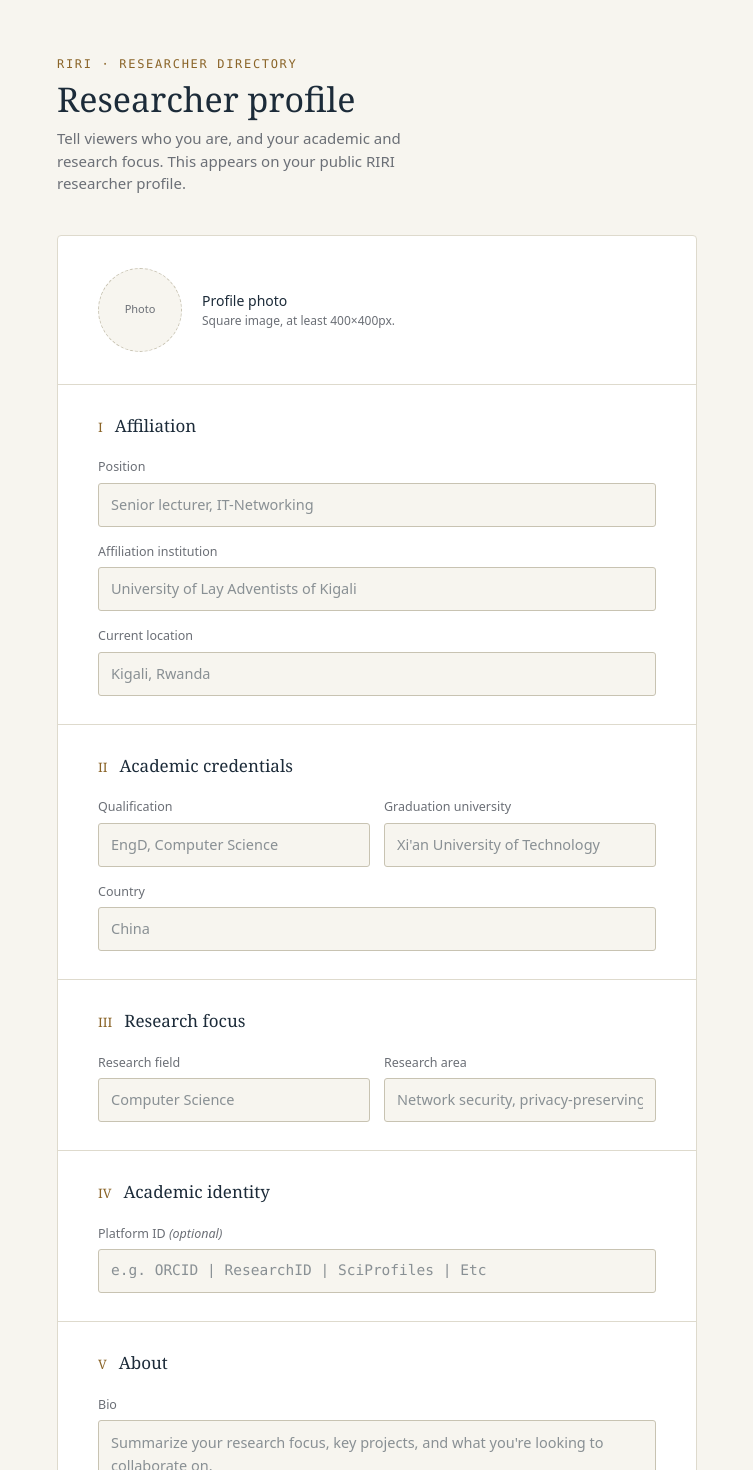
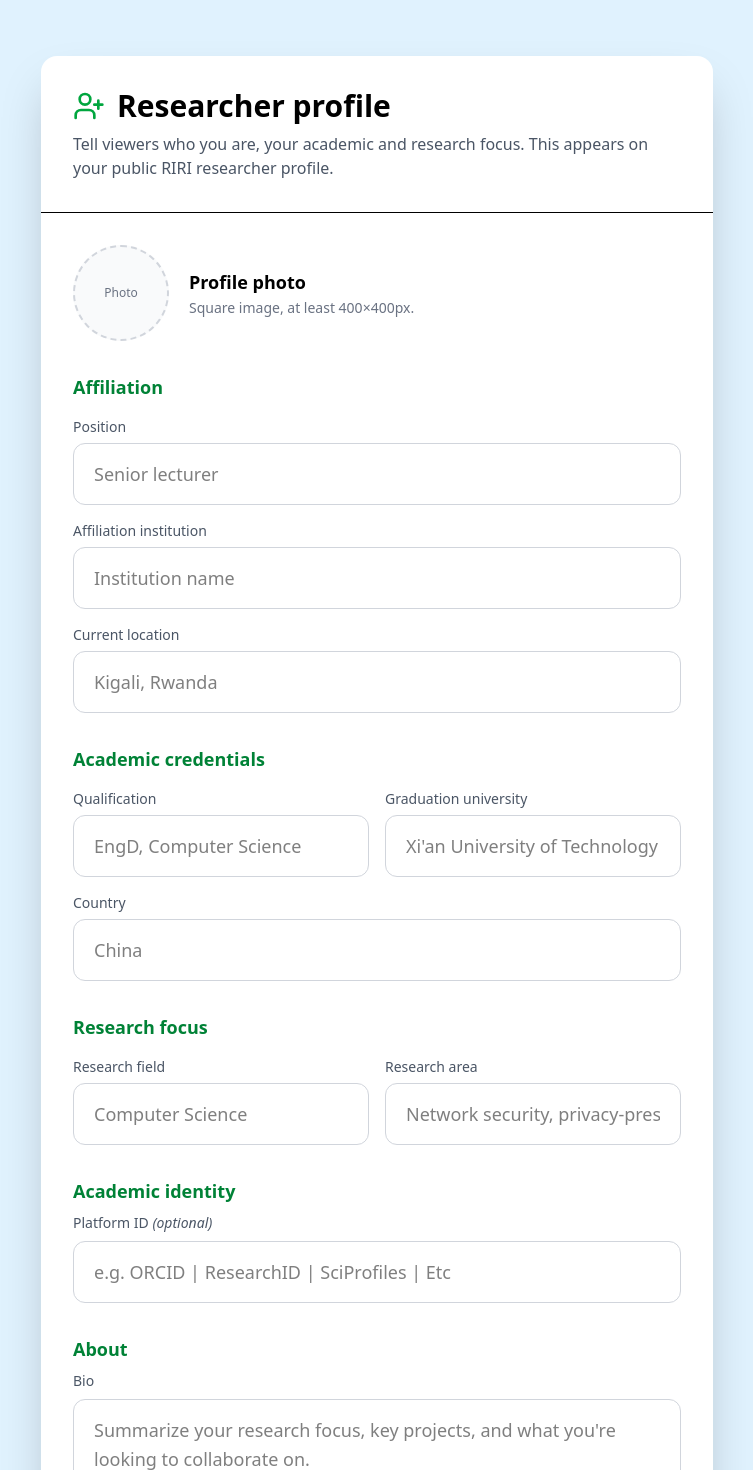
Before and after one commit to kwizeraangelus/RIRI, a Next.js app: page /researcher-profile in a window 1280 px wide. Shown: the top 1470 px of the page, without its empty margins (263-1016 px from the left). Built offline with nearby package versions, Linux system fonts and the light colour scheme.

Commit message:
theses update and publicatio update

```diff
--- a/src/app/(main)/researchers/[id]/page.tsx
+++ b/src/app/(main)/researchers/[id]/page.tsx
@@ -11,6 +11,7 @@ type ResearcherDetail = {
   qualification: string;
   email: string;
   graduation_university: string;
+  graduation_country: string;
   contact: string;
   Position: string;
   ResearchArea: string;
@@ -101,6 +102,10 @@ export default function PublicResearcherProfile() {
               <div>
                 <p className="font-semibold text-gray-700 text-lg">Graduation University</p>
                 <p className="text-gray-600">{researcher.graduation_university}</p>
+              </div>
+              <div>
+                <p className="font-semibold text-gray-700 text-lg">Graduation Country</p>
+                <p className="text-gray-600">{researcher.graduation_country}</p>
               </div>
               <div>
                 <p className="font-semibold text-gray-700 text-lg">Qualification</p>
--- a/src/app/researcher-profile/page.tsx
+++ b/src/app/researcher-profile/page.tsx
@@ -2,14 +2,15 @@
 
 import { useState, Suspense } from 'react';
 import { useSearchParams, useRouter } from 'next/navigation';
+import { UserPlus } from 'lucide-react';
 import { getApiUrl } from '@/utils/api';
 
 export default function ResearcherProfilePage() {
   return (
     <Suspense
       fallback={
-        <div className="min-h-screen bg-[#F7F5EF] flex items-center justify-center">
-          <p className="text-[#6B6F76] text-sm">Loading…</p>
+        <div className="min-h-screen bg-gray-50 flex items-center justify-center">
+          <p className="text-gray-500 text-sm">Loading…</p>
         </div>
       }
     >
@@ -100,7 +101,6 @@ function ResearcherProfileForm() {
       }
 
       setSuccess(true);
-      setTimeout(() => router.push('/'), 1800);
     } catch (err) {
       setApiError(err instanceof Error ? err.message : 'Something went wrong');
     } finally {
@@ -109,91 +109,158 @@ function ResearcherProfileForm() {
   };
 
   const inputClass = (name: string) =>
-    `w-full border rounded-[3px] bg-[#F7F5EF] px-3 py-2.5 text-[14.5px] outline-none transition-colors focus:border-[#B8863B] focus:bg-white ${
-      errors[name] ? 'border-[#B3402E]' : 'border-[#C8C3B2]'
+    `w-full px-5 py-4 border rounded-xl focus:ring-4 focus:ring-green-500 text-lg outline-none transition-colors ${
+      errors[name] ? 'border-red-400' : 'border-gray-300'
     }`;
 
+  if (success) {
     return (
-    <div className="min-h-screen bg-[#F7F5EF] text-[#1C2B39] px-5 py-14">
-      <div className="max-w-[640px] mx-auto">
-        <div className="mb-10">
-          <p className="font-mono text-xs tracking-[0.14em] uppercase text-[#8A6428] mb-2">
-            RIRI &middot; Researcher directory
+      <div className="min-h-screen bg-gray-50 flex items-start justify-center pt-20 px-6">
+        <div className="w-full max-w-md bg-white text-black rounded-2xl shadow-2xl p-8 text-center space-y-4">
+          <div className="w-20 h-20 bg-green-100 rounded-full flex items-center justify-center mx-auto">
+            <UserPlus size={40} className="text-green-600" />
+          </div>
+          <h2 className="text-2xl font-bold">Profile saved</h2>
+          <p className="text-gray-600">
+            We just sent a confirmation link to your email. Click it to activate your account,
+            then log in.
           </p>
-          <h1 className="font-serif text-[34px] leading-[1.15] mb-2">Researcher profile</h1>
-          <p className="text-[15px] text-[#6B6F76] max-w-[46ch]">
-            Tell viewers who you are, and your academic and research focus. This appears on
+        </div>
+      </div>
+    );
+  }
+
+  return (
+    <div className="min-h-screen bg-[#E0F2FE] py-14 px-5">
+      <form
+        onSubmit={handleSubmit}
+        className="w-full max-w-2xl mx-auto bg-white text-black rounded-2xl shadow-2xl overflow-hidden"
+      >
+        <div className="p-8 border-b">
+          <h1 className="text-3xl font-bold flex items-center gap-3">
+            <UserPlus className="text-green-600" size={32} />
+            Researcher profile
+          </h1>
+          <p className="text-gray-600 mt-2">
+            Tell viewers who you are, your academic and research focus. This appears on
             your public RIRI researcher profile.
           </p>
         </div>
 
-        {success ? (
-          <div className="bg-white border border-[#DEDACD] border-l-[3px] border-l-[#2F5233] rounded p-6">
-            <p className="font-serif text-base text-[#2F5233] mb-1.5">Profile saved</p>
-            <p className="text-sm text-[#6B6F76]">
-              Your researcher profile is ready. Redirecting you now…
-            </p>
+        {apiError && (
+          <div className="mx-8 mt-6 p-3 bg-red-50 border border-red-200 text-red-600 rounded-lg text-sm">
+            {apiError}
           </div>
-        ) : (
-          <form onSubmit={handleSubmit} className="bg-white border border-[#DEDACD] rounded-[4px]">
-            <div className="flex items-center gap-5 px-10 py-8 border-b border-[#DEDACD]">
+        )}
+
+        <div className="p-8 space-y-8">
+          <div className="flex items-center gap-5">
             <label
               htmlFor="photoInput"
-                className="w-[84px] h-[84px] rounded-full border-[1.5px] border-dashed border-[#C8C3B2] flex items-center justify-center flex-shrink-0 cursor-pointer overflow-hidden bg-[#F7F5EF]"
+              className="w-24 h-24 rounded-full border-2 border-dashed border-gray-300 flex items-center justify-center flex-shrink-0 cursor-pointer overflow-hidden bg-gray-50 hover:border-green-500 transition-colors"
             >
               {avatarPreview ? (
                 <img src={avatarPreview} className="w-full h-full object-cover" alt="" />
               ) : (
-                  <span className="text-[11px] text-[#6B6F76]">Photo</span>
+                <span className="text-xs text-gray-500">Photo</span>
               )}
             </label>
-              <input type="file" id="photoInput" accept="image/*" className="hidden" onChange={handlePhotoChange} />
+            <input
+              type="file"
+              id="photoInput"
+              accept="image/*"
+              className="hidden"
+              onChange={handlePhotoChange}
+            />
             <div>
-                <p className="text-sm font-medium">Profile photo</p>
-                <p className="text-xs text-[#6B6F76] mt-0.5">Square image, at least 400&times;400px.</p>
+              <p className="text-lg font-semibold">Profile photo</p>
+              <p className="text-sm text-gray-500 mt-0.5">Square image, at least 400&times;400px.</p>
             </div>
           </div>
 
-            <div className="px-10 py-7 border-b border-[#DEDACD]">
-              <div className="flex items-baseline gap-3 mb-5">
-                <span className="font-serif text-[13px] text-[#8A6428]">I</span>
-                <span className="font-serif text-[17px]">Affiliation</span>
-              </div>
-              <Field label="Position" name="Position" value={formData.Position} onChange={handleChange} className={inputClass('Position')} placeholder="Senior lecturer, IT-Networking" />
-              <Field label="Affiliation institution" name="institution" value={formData.institution} onChange={handleChange} className={inputClass('institution')} placeholder="University of Lay Adventists of Kigali" />
-              <Field label="Current location" name="location" value={formData.location} onChange={handleChange} className={inputClass('location')} placeholder="Kigali, Rwanda" last />
+          <div className="space-y-4">
+            <h2 className="text-lg font-bold text-green-700">Affiliation</h2>
+            <Field
+              label="Position"
+              name="Position"
+              value={formData.Position}
+              onChange={handleChange}
+              className={inputClass('Position')}
+              placeholder="Senior lecturer"
+            />
+            <Field
+              label="Affiliation institution"
+              name="institution"
+              value={formData.institution}
+              onChange={handleChange}
+              className={inputClass('institution')}
+              placeholder="Institution name"
+            />
+            <Field
+              label="Current location"
+              name="location"
+              value={formData.location}
+              onChange={handleChange}
+              className={inputClass('location')}
+              placeholder="Kigali, Rwanda"
+            />
           </div>
 
-            <div className="px-10 py-7 border-b border-[#DEDACD]">
-              <div className="flex items-baseline gap-3 mb-5">
-                <span className="font-serif text-[13px] text-[#8A6428]">II</span>
-                <span className="font-serif text-[17px]">Academic credentials</span>
+          <div className="space-y-4">
+            <h2 className="text-lg font-bold text-green-700">Academic credentials</h2>
+            <div className="grid grid-cols-1 sm:grid-cols-2 gap-4">
+              <Field
+                label="Qualification"
+                name="qualification"
+                value={formData.qualification}
+                onChange={handleChange}
+                className={inputClass('qualification')}
+                placeholder="EngD, Computer Science"
+              />
+              <Field
+                label="Graduation university"
+                name="graduation_university"
+                value={formData.graduation_university}
+                onChange={handleChange}
+                className={inputClass('graduation_university')}
+                placeholder="Xi'an University of Technology"
+              />
             </div>
-              <div className="grid grid-cols-2 gap-3.5 mb-4">
-                <Field label="Qualification" name="qualification" value={formData.qualification} onChange={handleChange} className={inputClass('qualification')} placeholder="EngD, Computer Science" bare />
-                <Field label="Graduation university" name="graduation_university" value={formData.graduation_university} onChange={handleChange} className={inputClass('graduation_university')} placeholder="Xi'an University of Technology" bare />
-              </div>
-              <Field label="Country" name="graduation_country" value={formData.graduation_country} onChange={handleChange} className={inputClass('graduation_country')} placeholder="China" last />
+            <Field
+              label="Country"
+              name="graduation_country"
+              value={formData.graduation_country}
+              onChange={handleChange}
+              className={inputClass('graduation_country')}
+              placeholder="China"
+            />
           </div>
 
-            <div className="px-10 py-7 border-b border-[#DEDACD]">
-              <div className="flex items-baseline gap-3 mb-5">
-                <span className="font-serif text-[13px] text-[#8A6428]">III</span>
-                <span className="font-serif text-[17px]">Research focus</span>
-              </div>
-              <div className="grid grid-cols-2 gap-3.5">
-                <Field label="Research field" name="Field" value={formData.Field} onChange={handleChange} className={inputClass('Field')} placeholder="Computer Science" bare last />
-                <Field label="Research area" name="ResearchArea" value={formData.ResearchArea} onChange={handleChange} className={inputClass('ResearchArea')} placeholder="Network security, privacy-preserving AI" bare last />
+          <div className="space-y-4">
+            <h2 className="text-lg font-bold text-green-700">Research focus</h2>
+            <div className="grid grid-cols-1 sm:grid-cols-2 gap-4">
+              <Field
+                label="Research field"
+                name="Field"
+                value={formData.Field}
+                onChange={handleChange}
+                className={inputClass('Field')}
+                placeholder="Computer Science"
+              />
+              <Field
+                label="Research area"
+                name="ResearchArea"
+                value={formData.ResearchArea}
+                onChange={handleChange}
+                className={inputClass('ResearchArea')}
+                placeholder="Network security, privacy-preserving AI"
+              />
             </div>
           </div>
 
-            <div className="px-10 py-7 border-b border-[#DEDACD]">
-              <div className="flex items-baseline gap-3 mb-5">
-                <span className="font-serif text-[13px] text-[#8A6428]">IV</span>
-                <span className="font-serif text-[17px]">Academic identity</span>
-              </div>
-              <div>
-                <label className="block text-[12.5px] font-medium text-[#6B6F76] mb-1.5">
+          <div className="space-y-2">
+            <h2 className="text-lg font-bold text-green-700">Academic identity</h2>
+            <label className="block text-sm font-medium text-gray-600">
               Platform ID <span className="italic font-normal">(optional)</span>
             </label>
             <input
@@ -201,47 +268,38 @@ function ResearcherProfileForm() {
               value={formData.orcid}
               onChange={(e) => handleChange('orcid', e.target.value)}
               placeholder="e.g. ORCID | ResearchID | SciProfiles | Etc"
-                  className={`${inputClass('orcid')} font-mono text-[13.5px]`}
+              className={inputClass('orcid')}
             />
           </div>
-            </div>
 
-            <div className="px-10 py-7 border-b border-[#DEDACD]">
-              <div className="flex items-baseline gap-3 mb-5">
-                <span className="font-serif text-[13px] text-[#8A6428]">V</span>
-                <span className="font-serif text-[17px]">About</span>
-              </div>
-              <div>
-                <label className="block text-[12.5px] font-medium text-[#6B6F76] mb-1.5">Bio</label>
+          <div className="space-y-2">
+            <h2 className="text-lg font-bold text-green-700">About</h2>
+            <label className="block text-sm font-medium text-gray-600">Bio</label>
             <textarea
               value={formData.bio}
               onChange={(e) => handleChange('bio', e.target.value)}
               maxLength={600}
               placeholder="Summarize your research focus, key projects, and what you're looking to collaborate on."
-                  className={`${inputClass('bio')} min-h-[96px] resize-y leading-[1.55]`}
+              className={`${inputClass('bio')} min-h-[110px] resize-y leading-relaxed`}
             />
-                <span className="block text-right text-[11.5px] text-[#6B6F76] font-mono mt-1">
+            <span className="block text-right text-xs text-gray-500 font-mono">
               {formData.bio.length}/600
             </span>
           </div>
-            </div>
 
-            <div className="px-10 py-6 flex items-center justify-between gap-4">
-              <p className="text-[12.5px] text-[#6B6F76] max-w-[30ch]">
+          <p className="text-sm text-gray-500">
             Fields marked optional can be left blank. Everything else is required for your listing.
           </p>
-              {apiError && <p className="text-sm text-[#B3402E]">{apiError}</p>}
+
           <button
             type="submit"
             disabled={loading}
-                className="bg-[#1C2B39] text-white text-[14.5px] font-medium rounded-[3px] px-6 py-3 hover:opacity-90 transition-opacity flex-shrink-0 disabled:opacity-60"
+            className="w-full py-4 font-bold text-lg rounded-xl transition-all bg-gradient-to-r from-green-500 to-emerald-600 text-white disabled:opacity-60"
           >
             {loading ? 'Saving…' : 'Save profile'}
           </button>
         </div>
       </form>
-        )}
-      </div>
     </div>
   );
 }
@@ -253,8 +311,6 @@ function Field({
   onChange,
   className,
   placeholder,
-  bare,
-  last,
 }: {
   label: string;
   name: string;
@@ -262,12 +318,10 @@ function Field({
   onChange: (name: string, value: string) => void;
   className: string;
   placeholder: string;
-  bare?: boolean;
-  last?: boolean;
 }) {
   return (
-    <div className={bare ? '' : `${last ? '' : 'mb-4'}`}>
-      <label className="block text-[12.5px] font-medium text-[#6B6F76] mb-1.5">{label}</label>
+    <div>
+      <label className="block text-sm font-medium text-gray-600 mb-1.5">{label}</label>
       <input
         type="text"
         value={value}
--- a/src/app/researcher/page.jsx
+++ b/src/app/researcher/page.jsx
@@ -93,6 +93,7 @@ const [removePdf, setRemovePdf] = useState(false);
   const [qualification, setQualification] = useState('');
   const [institution, setInstitution] = useState('');
   const [graduation_university, setgraduation_university] = useState('');
+  const [graduation_country, setgraduation_country] = useState('');
   const [Field, setField]             = useState('');
   const [location, setlocation] = useState('');
   const [Position, setPosition]       = useState('');
@@ -613,6 +614,7 @@ const handleQuickPhotoSave = async () => {
     setQualification(user?.qualification || '');
     setResearchArea(user?.ResearchArea || '');
     setgraduation_university(user?.graduation_university || '');
+    setgraduation_country(user?.graduation_country || '');
     setRemoveProfileImage(false);
     setIsEditing(true);
   };
@@ -624,6 +626,7 @@ const handleQuickPhotoSave = async () => {
     formData.append('qualification', qualification || '');
     formData.append('institution', institution || '');
     formData.append('graduation_university', graduation_university || ''),
+    formData.append('graduation_country', graduation_country || '');
     formData.append('Field', Field || '');
     formData.append('Position', Position || '');
     formData.append('location', location || '');
@@ -853,7 +856,7 @@ const handleQuickPhotoSave = async () => {
                       {user?.institution      && <div><span className="text-slate-500">Affiliation Institution: </span><span className="font-medium text-slate-700">{user.institution}</span></div>}
                       {user?.ResearchArea  && <div><span className="text-slate-500">Research Area: </span><span className="font-medium text-slate-700">{user.ResearchArea}</span></div>}
                        {user?.graduation_university  && <div><span className="text-slate-500">Graduation University: </span><span className="font-medium text-slate-700">{user.graduation_university}</span></div>}
-
+                       {user?.graduation_country  && <div><span className="text-slate-500">Graduation Country: </span><span className="font-medium text-slate-700">{user.graduation_country}</span></div>}
                       {user?.location  && <div><span className="text-slate-500">Location: </span><span className="font-medium text-slate-700">{user.location}</span></div>}
                     </div>
                   )}
@@ -877,6 +880,7 @@ const handleQuickPhotoSave = async () => {
                   <input type="text" className="w-full p-3 border-2 border-slate-200 rounded-lg focus:border-blue-500 outline-none text-sm" placeholder="Research Area" value={ResearchArea} onChange={e => setResearchArea(e.target.value)} />
                   <input type="text" className="w-full p-3 border-2 border-slate-200 rounded-lg focus:border-blue-500 outline-none text-sm" placeholder="Field" value={Field} onChange={e => setField(e.target.value)} />
                   <input type="text" className="w-full p-3 border-2 border-slate-200 rounded-lg focus:border-blue-500 outline-none text-sm" placeholder="Graduation University" value={graduation_university} onChange={e => setgraduation_university(e.target.value)} />
+                  <input type="text" className="w-full p-3 border-2 border-slate-200 rounded-lg focus:border-blue-500 outline-none text-sm" placeholder="Graduation Country" value={graduation_country} onChange={e => setgraduation_country(e.target.value)} />
                   <input type="text" className="w-full p-3 border-2 border-slate-200 rounded-lg focus:border-blue-500 outline-none text-sm" placeholder="Current Location" value={location} onChange={e => setlocation(e.target.value)} />
                    <input type="text" className="w-full p-3 border-2 border-slate-200 rounded-lg focus:border-blue-500 outline-none text-sm" placeholder="ORCID / Platform ID (optional)" value={platformId} onChange={e => setPlatformId(e.target.value)} />
                    <textarea className="w-full p-3 border-2 border-slate-200 rounded-lg focus:border-blue-500 outline-none resize-none text-sm" placeholder="Bio…" value={bio} onChange={e => setBio(e.target.value)} rows={3} />
--- a/src/components/AuthModal.tsx
+++ b/src/components/AuthModal.tsx
@@ -300,9 +300,9 @@ export default function AuthModal({ type, onClose, onAuthSuccess }: AuthModalPro
                 <option value="" disabled>Select Account Type</option>
                 <option value="innovator">Innovator</option>
                 <option value="researcher">Researcher</option>
-                <option value="university">University</option>
+
                 <option value="conf_organizer">Conference Organizer</option>
-                <option value="public_visitor">Public Visitor</option>
+
               </select>
               {formData.user_category === 'university' && (
   <input
```
Also changed, not shown: src/app/(main)/publications/page.tsx (+63 -2 lines), src/app/(main)/researchers/page.tsx (+32 -10 lines), src/app/(main)/theses/page.tsx (+48 -85 lines). Lines whose indentation alone changed are shown as unchanged.
